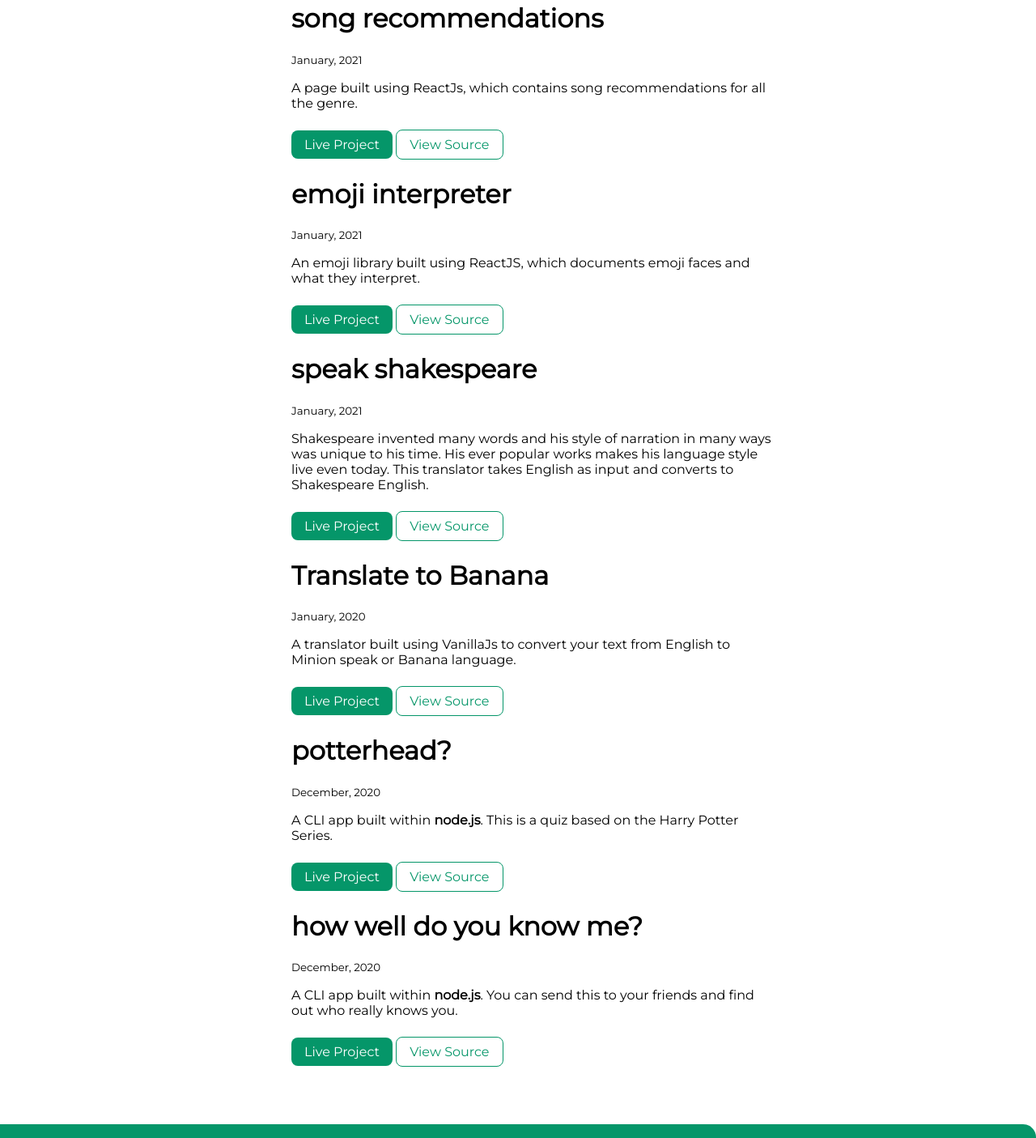
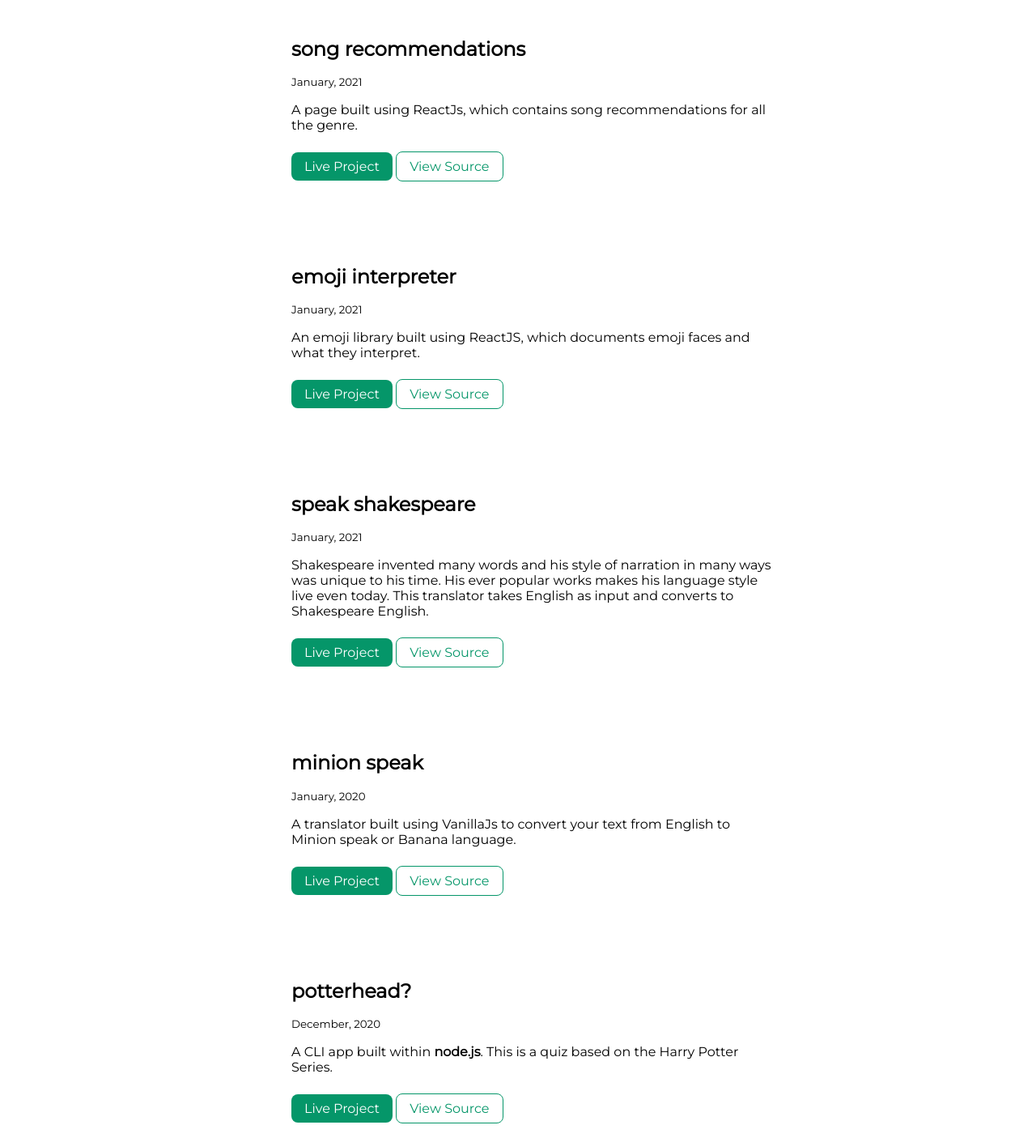
Before and after one commit to chinmayeemajhi/html-component-library, a plain HTML site: page projects.html in a window 1280 px wide. Shown: the part 250-1655 px from the top of the page at 81% size. Drawn offline with Linux system fonts and the light colour scheme.

Commit message:
style: added padding

```diff
--- a/projects.html
+++ b/projects.html
@@ -35,8 +35,8 @@
     </header>
     <ul class="list-non-bullet">
 
-        <li>
-            <div class=" container container-center padding-md">
+        <li class="list-item" >
+            <div class=" container container-center ">
                 <h1>song recommendations</h1>
                 <small>January, 2021</small>
                 <p> A page built using ReactJs, which contains song recommendations for all the genre. </p>
@@ -50,8 +50,8 @@
 
         </li>
 
-        <li>
-            <div class=" container container-center padding-md">
+        <li class="list-item">
+            <div class=" container container-center ">
                 <h1>emoji interpreter</h1>
                 <small>January, 2021</small>
                 <p>An emoji library built using ReactJS, which documents emoji faces and what they interpret. </p>
@@ -65,8 +65,8 @@
 
         </li>
 
-        <li>
-            <div class=" container container-center padding-md">
+        <li class="list-item">
+            <div class=" container container-center ">
                 <h1>speak shakespeare</h1>
                 <small>January, 2021</small>
                 <p>Shakespeare invented many words and his style of narration in many ways was unique to his time. His ever popular works makes his language style live even today. This translator takes English as input and converts to Shakespeare English.</p>
@@ -80,9 +80,9 @@
 
         </li>
 
-        <li>
-            <div class=" container container-center padding-md">
-                <h1>Translate to Banana</h1>
+        <li class="list-item">
+            <div class=" container container-center ">
+                <h1>minion speak</h1>
                 <small>January, 2020</small>
                 <p>A translator built using VanillaJs
                     to convert your text from English to Minion speak or Banana language.</p>
@@ -96,8 +96,8 @@
 
         </li>
 
-        <li>
-            <div class=" container container-center padding-md">
+        <li class="list-item">
+            <div class=" container container-center">
                 <h1>potterhead?</h1>
                 <small>December, 2020</small>
                 <p>A CLI app built within <strong>node.js</strong>. This is a quiz based on the Harry Potter Series.</p>
@@ -111,8 +111,8 @@
 
         </li>
 
-        <li>
-            <div class=" container container-center padding-md">
+        <li class="list-item">
+            <div class=" container container-center"    >
                 <h1>how well do you know me?</h1>
                 <small>December, 2020</small>
                 <p>A CLI app built within <strong>node.js</strong>. You can send this to your friends and find out who
--- a/styles.css
+++ b/styles.css
@@ -27,8 +27,13 @@ hr {
 
 
 /*  */
-.padding-md{
-    padding: 1rem;
+.list-item{
+    padding: 2rem;
+}
+
+.list-item h1{
+    font-size: 1.5rem;
+    font-weight: bold;
 }
 
 
@@ -66,7 +71,7 @@ hr {
 
 .link-secondary-non-border{
     color: var(--primary-color);
-
+    text-decoration: none;
 }
 
 /* lists */
```
Also changed, not shown: blogs.html (+6 -6 lines), index.html (+2 -2 lines).
